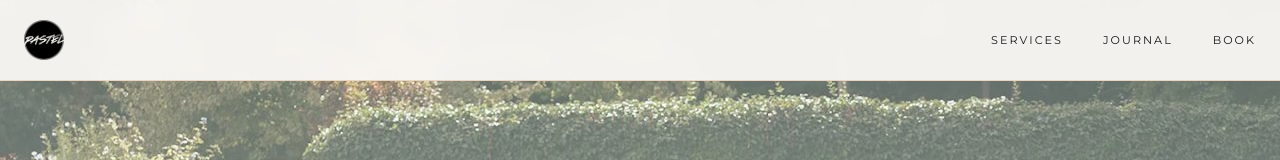
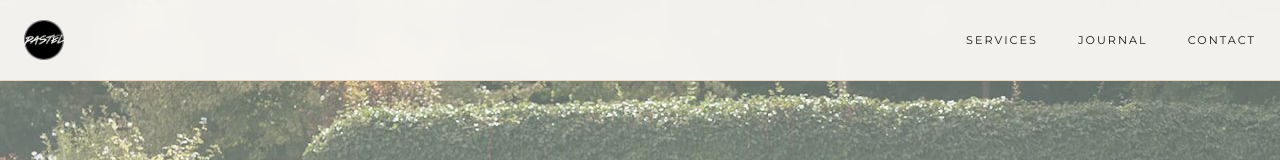
Before and after one commit to professorfalken1942-hash/pastel, a Next.js app: page / in a window 1280 px wide. Shown: the top 160 px of the page. Built offline with nearby package versions, Linux system fonts and the light colour scheme.

Commit message:
Replace book with contact email link

```diff
--- a/src/components/layout/Footer.tsx
+++ b/src/components/layout/Footer.tsx
@@ -26,7 +26,7 @@ export default function Footer() {
       </span>
 
       <nav style={{ display: "flex", gap: "2rem", alignItems: "center" }}>
-        {["/services", "/blog", "/book"].map((href) => (
+        {["/services", "/blog"].map((href) => (
           <Link key={href} href={href} style={{
             fontFamily: "var(--font-sans)",
             fontSize: "0.65rem",
@@ -35,9 +35,19 @@ export default function Footer() {
             color: "var(--charcoal)",
             textDecoration: "none",
           }}>
-            {href === "/book" ? "book" : href.replace("/", "")}
+            {href.replace("/", "")}
           </Link>
         ))}
+        <a href="mailto:pastelmakeupandstyle@gmail.com" style={{
+          fontFamily: "var(--font-sans)",
+          fontSize: "0.65rem",
+          letterSpacing: "0.15em",
+          textTransform: "uppercase",
+          color: "var(--charcoal)",
+          textDecoration: "none",
+        }}>
+          contact
+        </a>
         <a href="mailto:pastelmakeupandstyle@gmail.com" style={{
           fontFamily: "var(--font-sans)",
           fontSize: "0.65rem",
--- a/src/components/layout/Nav.tsx
+++ b/src/components/layout/Nav.tsx
@@ -7,7 +7,7 @@ import { useState } from "react";
 const links = [
   { href: "/services", label: "Services" },
   { href: "/blog", label: "Journal" },
-  { href: "/book", label: "Book" },
+  { href: "mailto:pastelmakeupandstyle@gmail.com", label: "Contact" },
 ];
 
 export default function Nav() {
```
